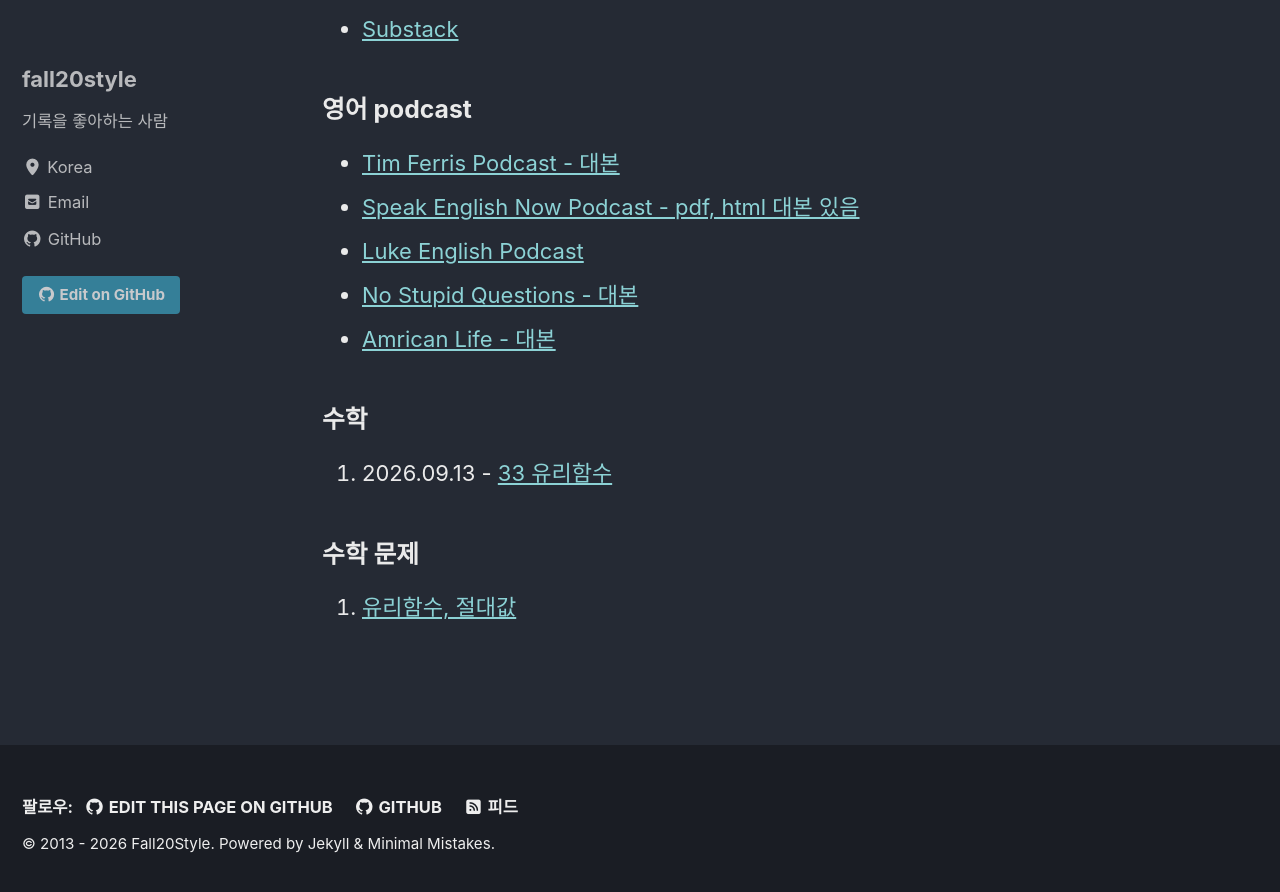
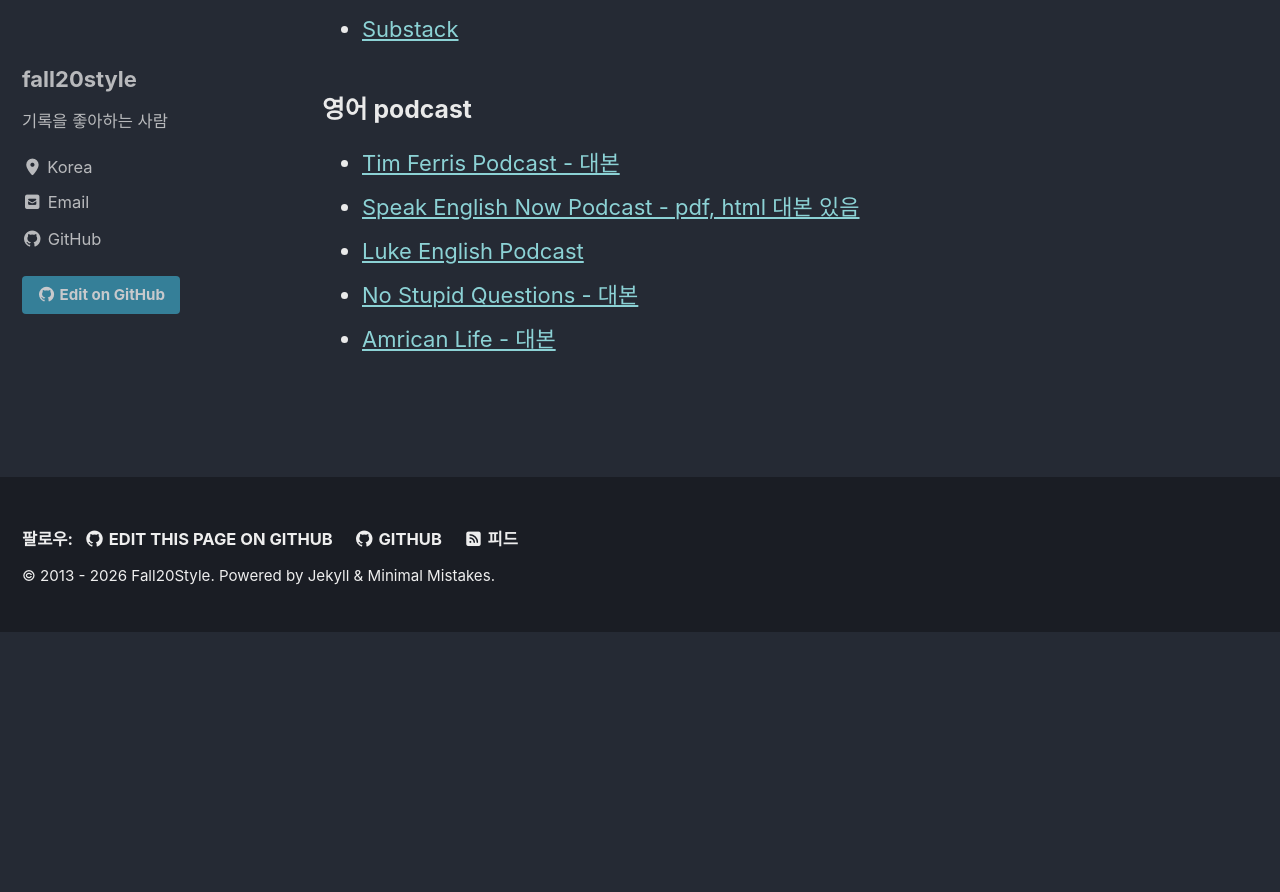
Before and after one commit to fall20style/fall20style.github.io, a Jekyll site: the page built from books.md, in a window 1280 px wide and 900 px high, scrolled down 1884 px. Shown: the top 892 px of the window. Built offline with Jekyll 4.4.1, drawn with Linux system fonts in a browser that asks for light colours; cached includes are drawn as plain includes; after the commit the page ends 2516 px from its top, so only the background shows below that.

Commit message:
Update books.md

```diff
--- a/books.md
+++ b/books.md
@@ -57,13 +57,3 @@ read_time: true
 - [Luke English Podcast](https://teacherluke.co.uk/archive-of-episodes-1-149/)
 - [No Stupid Questions - 대본](https://freakonomics.com/series/nsq)
 - [Amrican Life - 대본](https://www.thisamericanlife.org)
-
-
-
-### 수학
-1. 2026.09.13 - [33 유리함수](https://blog.naver.com/semomath/222929741339)
-
-
-
-### 수학 문제
-1. [유리함수, 절대값](https://youtu.be/Tuj2_tiokMU?si=o7sYT0fa6hiwdACm)
```
